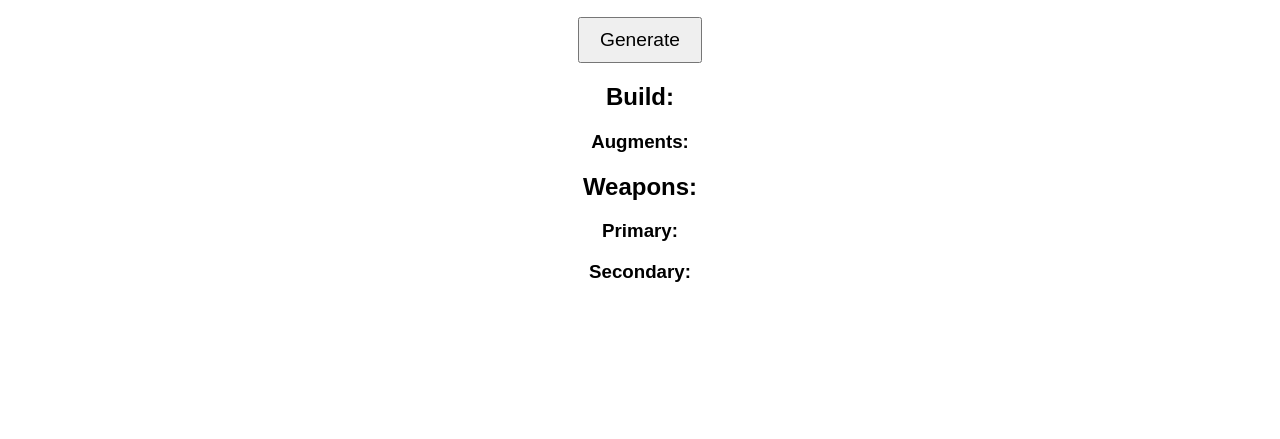
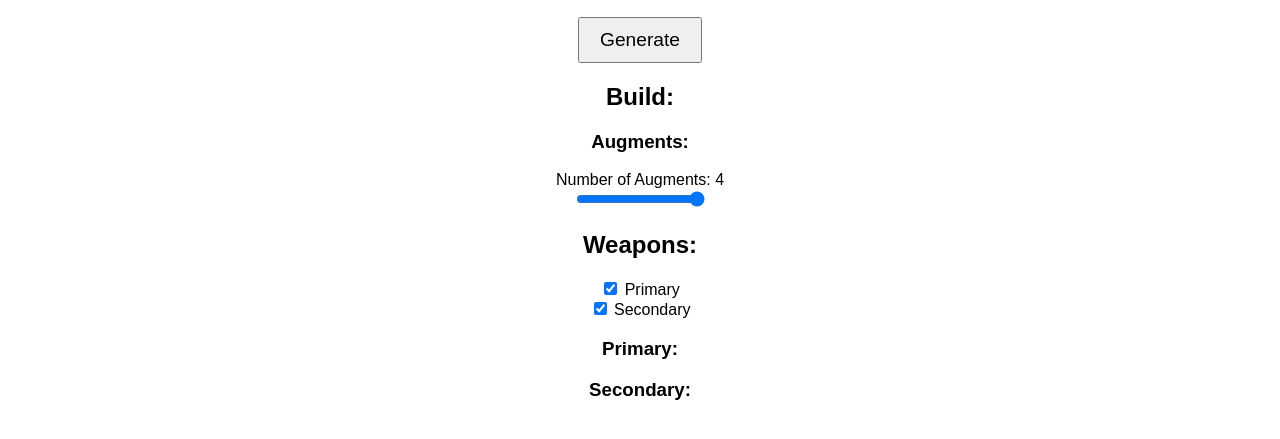
Before and after one commit to Gierownik/RandomBuildGenerator, a plain HTML site: page index.html in a window 1280 px wide. Shown: the part 197-636 px from the top of the page. Drawn offline with Linux system fonts and the light colour scheme.

Commit message:
Interactivity 1

```diff
--- a/index.html
+++ b/index.html
@@ -29,11 +29,16 @@
   <div id="d1"></div>
   <div id="d2"></div>
 <h3> Augments: </h3>
+<label for="augmentSlider">Number of Augments: <span id="augCount">4</span></label><br>
+<input type="range" id="augmentSlider" min="1" max="4" value="4" oninput="updateAugments(this.value)" />
   <div id="p1"></div>
   <div id="p2"></div>
   <div id="p3"></div>
   <div id="p4"></div>
 <h2> Weapons: </h2>
+<label><input type="checkbox" checked onclick="toggleVisibility('primarySection')" /> Primary</label><br>
+  <label><input type="checkbox" checked onclick="toggleVisibility('secondarySection')" /> Secondary</label>
+  <div id="primarySection">
     <h3> Primary: </h3>
     <!--<h6> <i>There is a 90% chance that the mods wont be compatible</i> </h6>-->
     <b><div id="prim"></div></b>
@@ -41,6 +46,10 @@
     <div id="ammo1"></div>
     <div id="mod11"></div>
     <div id="mod12"></div>
+  </div>
+
+  <!-- Secondary Section -->
+  <div id="secondarySection">
     <h3> Secondary: </h3>
     <!--<h6> <i>There is a 90% chance that the mods wont be compatible</i> </h6>-->
     <b><div id="sec"></div></b>
@@ -48,6 +57,8 @@
     <div id="ammo2"></div>
     <div id="mod21"></div>
     <div id="mod22"></div>
+  </div>
+
 
 
 <script>
@@ -640,6 +651,24 @@ const ammo2 = {
     10: "Ghostfire",
     11: "TD"
   };
+  function toggleVisibility(sectionId) {
+      const section = document.getElementById(sectionId);
+      section.style.display = section.style.display === "none" ? "block" : "none";
+    }
+
+  function updateAugments(count) {
+    // Update label
+    document.getElementById('augCount').innerText = count;
+
+    // Loop through and toggle div visibility
+    for (let i = 1; i <= 4; i++) {
+      const div = document.getElementById('p' + i);
+      div.style.display = i <= count ? 'block' : 'none';
+    }
+  }
+
+
+  updateAugments(4);
 
   function generate() {
     const shellNumber = Math.floor(Math.random() * Object.keys(shell).length) + 1;
```
Lines whose indentation alone changed are shown as unchanged.
